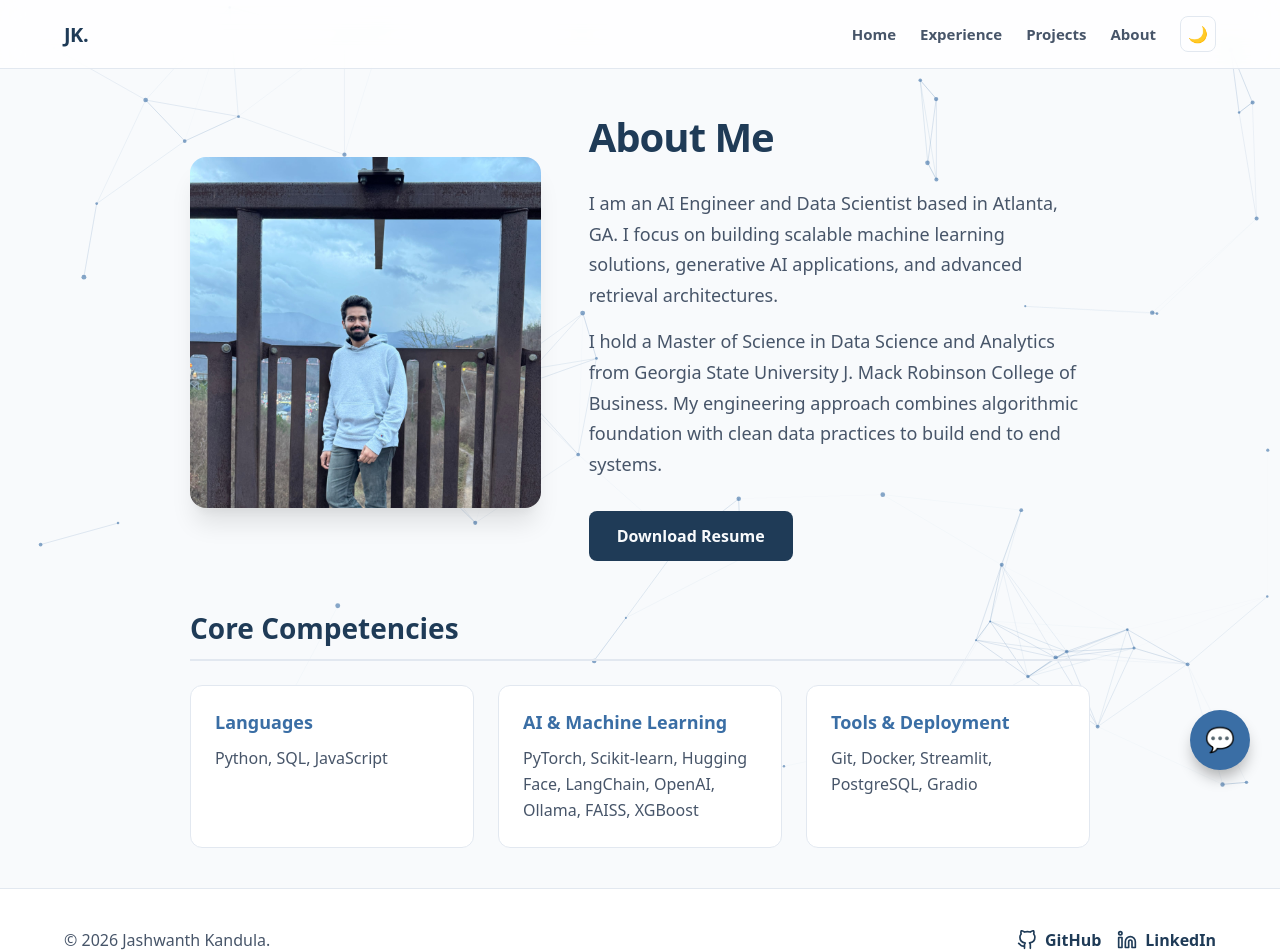
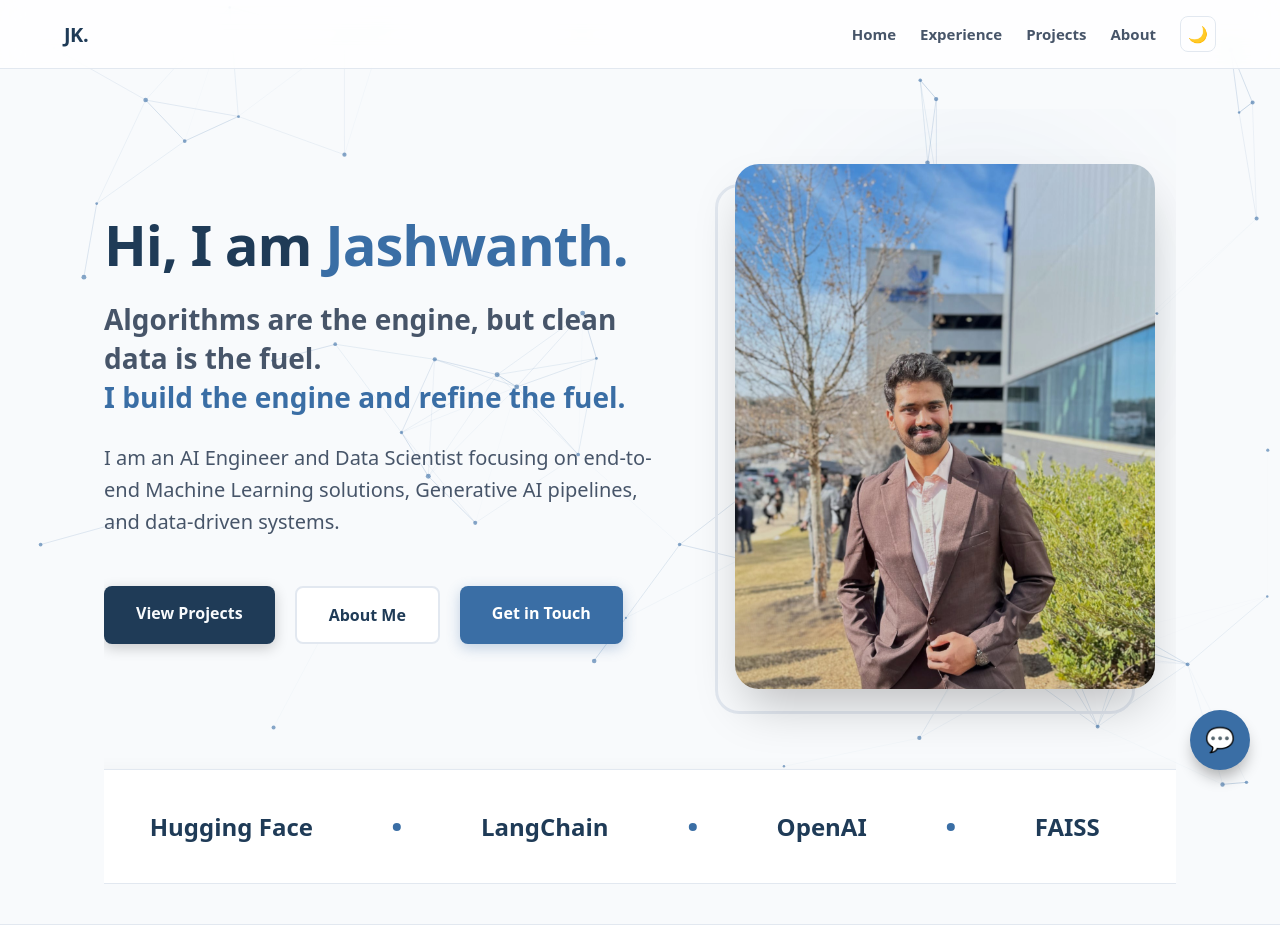
Before and after one commit to JashwanthK7/my-portfolio, a Next.js app: page /about in a window 1280 px wide. Shown: the top 952 px of the page. Built offline with nearby package versions, Linux system fonts and the light colour scheme.

Commit message:
Updated Home page

```diff
--- a/src/app/about/page.js
+++ b/src/app/about/page.js
@@ -1,69 +1,264 @@
 "use client";
+import { useEffect, useState } from "react";
+import Link from "next/link";
 
-export default function About() {
+export default function Home() {
+    const [isVisible, setIsVisible] = useState(false);
+    const [typedName, setTypedName] = useState("");
+    const [isTypingDone, setIsTypingDone] = useState(false);
+    const fullName = "Jashwanth.";
+
+    useEffect(() => {
+        setIsVisible(true);
+
+        let i = 0;
+        const typingInterval = setInterval(() => {
+            if (i <= fullName.length) {
+                setTypedName(fullName.slice(0, i));
+                i++;
+            } else {
+                clearInterval(typingInterval);
+                setIsTypingDone(true); // hide cursor after typing is done
+            }
+        }, 120);
+
+        return () => clearInterval(typingInterval);
+    }, []);
+
+    const techStack = [
+        "Python", "PyTorch", "Hugging Face", "LangChain", "OpenAI",
+        "FAISS", "Scikit-learn", "SQL", "Streamlit", "Ollama", "NLP"
+    ];
+
+    // Duplicate array to create a seamless infinite loop
+    const scrollItems = [...techStack, ...techStack, ...techStack];
+
     return (
-        <section style={{ maxWidth: "900px", margin: "0 auto", display: "flex", flexDirection: "column", gap: "48px" }}>
-            <div style={{ display: "flex", flexWrap: "wrap", gap: "48px", alignItems: "center" }}>
-                <div style={{ flex: "1 1 300px" }}>
-                    <img
-                        src="/images/profile.jpeg"
-                        alt="Jashwanth Kandula"
-                        style={{ width: "100%", borderRadius: "16px", boxShadow: "0 20px 25px -5px rgba(0, 0, 0, 0.1), 0 10px 10px -5px rgba(0, 0, 0, 0.04)" }}
-                    />
-                </div>
+        <div style={{ overflowX: "hidden" }}>
+            <style>
+                {`
+                @keyframes blink {
+                    0%, 100% { opacity: 1; }
+                    50% { opacity: 0; }
+                }
+                .cursor {
+                    animation: blink 1s step-end infinite;
+                    color: var(--accent-blue);
+                    font-weight: 300;
+                }
+                @keyframes marquee {
+                    0% { transform: translateX(0); }
+                    100% { transform: translateX(-33.33%); }
+                }
+                .hide-scrollbar::-webkit-scrollbar {
+                    display: none;
+                }
+                .cta-btn-primary {
+                    padding: 16px 32px;
+                    background: var(--text-primary);
+                    color: var(--bg-color);
+                    borderRadius: 8px;
+                    font-weight: 600;
+                    text-decoration: none;
+                    box-shadow: 0 4px 14px 0 rgba(0,0,0,0.2);
+                    transition: all 0.2s ease;
+                    border-radius: 8px;
+                    display: inline-block;
+                }
+                .cta-btn-primary:hover {
+                    transform: translateY(-2px);
+                }
+                .cta-btn-secondary {
+                    padding: 16px 32px;
+                    background: var(--card-bg);
+                    color: var(--text-primary);
+                    border: 2px solid var(--border-color);
+                    border-radius: 8px;
+                    font-weight: 600;
+                    text-decoration: none;
+                    transition: all 0.2s ease;
+                    display: inline-block;
+                }
+                .cta-btn-secondary:hover {
+                    border-color: var(--text-primary);
+                    transform: translateY(-2px);
+                }
+                .cta-btn-accent {
+                    padding: 16px 32px;
+                    background: var(--accent-blue);
+                    color: #ffffff;
+                    border-radius: 8px;
+                    font-weight: 600;
+                    text-decoration: none;
+                    box-shadow: 0 4px 14px 0 rgba(58,110,165,0.3);
+                    transition: all 0.2s ease;
+                    display: inline-block;
+                }
+                .cta-btn-accent:hover {
+                    transform: translateY(-2px);
+                    box-shadow: 0 6px 20px 0 rgba(58,110,165,0.4);
+                }
+                `}
+            </style>
 
-                <div style={{ flex: "2 1 400px" }}>
-                    <h1 style={{ fontSize: "40px", fontWeight: "800", color: "var(--text-primary)", letterSpacing: "-1px", marginBottom: "24px" }}>
-                        About Me
+            <section style={{
+                minHeight: "75vh",
+                display: "flex",
+                alignItems: "center",
+                justifyContent: "space-between",
+                flexWrap: "wrap",
+                gap: "48px",
+                position: "relative",
+                paddingTop: "40px"
+            }}>
+
+                <div style={{
+                    position: "absolute",
+                    top: "-10%",
+                    right: "-5%",
+                    width: "500px",
+                    height: "500px",
+                    background: "radial-gradient(circle, rgba(58,110,165,0.08) 0%, rgba(255,255,255,0) 70%)",
+                    borderRadius: "50%",
+                    filter: "blur(40px)",
+                    zIndex: -1
+                }} />
+
+                {/* Left Column: Text */}
+                <div style={{ flex: "1 1 500px" }}>
+                    <h1 style={{
+                        fontSize: "56px",
+                        fontWeight: "800",
+                        color: "var(--text-primary)",
+                        letterSpacing: "-1px",
+                        lineHeight: "1.1",
+                        margin: 0
+                    }}>
+                        Hi, I am{" "}
+                        <span style={{ color: "var(--accent-blue)" }}>{typedName}</span>
+                        {!isTypingDone && <span className="cursor">|</span>}
                     </h1>
-                    <p style={{ fontSize: "18px", color: "var(--text-secondary)", lineHeight: "1.7", marginBottom: "16px" }}>
-                        I am an AI Engineer and Data Scientist based in Atlanta, GA. I focus on building scalable machine learning solutions, generative AI applications, and advanced retrieval architectures.
-                    </p>
-                    <p style={{ fontSize: "18px", color: "var(--text-secondary)", lineHeight: "1.7", marginBottom: "32px" }}>
-                        I hold a Master of Science in Data Science and Analytics from Georgia State University J. Mack Robinson College of Business. My engineering approach combines algorithmic foundation with clean data practices to build end to end systems.
+
+                    <div style={{
+                        opacity: isVisible ? 1 : 0,
+                        transform: isVisible ? "translateY(0)" : "translateY(30px)",
+                        transition: "all 0.8s cubic-bezier(0.4, 0, 0.2, 1) 0.6s"
+                    }}>
+                        <h2 style={{
+                            marginTop: "24px",
+                            fontSize: "28px",
+                            fontWeight: "600",
+                            color: "var(--text-secondary)",
+                            maxWidth: "800px",
+                            lineHeight: "1.4"
+                        }}>
+                            Algorithms are the engine, but clean data is the fuel.<br />
+                            <span style={{ color: "var(--accent-blue)" }}>I build the engine and refine the fuel.</span>
+                        </h2>
+
+                        <p style={{
+                            marginTop: "24px",
+                            fontSize: "20px",
+                            color: "var(--text-secondary)",
+                            maxWidth: "600px",
+                            lineHeight: "1.6"
+                        }}>
+                            I am an AI Engineer and Data Scientist focusing on end-to-end Machine Learning solutions, Generative AI pipelines, and data-driven systems.
                         </p>
 
-                    <a
-                        href="/resume.pdf"
-                        download="Jashwanth_Kandula_Resume.pdf"
-                        style={{
-                            display: "inline-block", background: "var(--text-primary)", color: "var(--bg-color)",
-                            padding: "14px 28px", borderRadius: "8px", fontWeight: "600",
-                            textDecoration: "none", transition: "transform 0.2s ease, box-shadow 0.2s ease"
-                        }}
-                        onMouseOver={(e) => {
-                            e.currentTarget.style.transform = "translateY(-2px)";
-                            e.currentTarget.style.boxShadow = "0 10px 15px -3px rgba(0, 0, 0, 0.3)";
-                        }}
-                        onMouseOut={(e) => {
-                            e.currentTarget.style.transform = "translateY(0)";
-                            e.currentTarget.style.boxShadow = "none";
-                        }}
-                    >
-                        Download Resume
-                    </a>
+                        <div style={{ marginTop: "48px", display: "flex", gap: "20px", flexWrap: "wrap" }}>
+                            <Link href="/projects" className="cta-btn-primary">
+                                View Projects
+                            </Link>
+                            <Link href="/about" className="cta-btn-secondary">
+                                About Me
+                            </Link>
+                            <Link href="/contact" className="cta-btn-accent">
+                                Get in Touch
+                            </Link>
+                        </div>
                     </div>
                 </div>
 
-            <div>
-                <h2 style={{ fontSize: "28px", fontWeight: "700", color: "var(--text-primary)", marginBottom: "24px", borderBottom: "2px solid var(--border-color)", paddingBottom: "12px" }}>
-                    Core Competencies
-                </h2>
-                <div style={{ display: "grid", gridTemplateColumns: "repeat(auto-fill, minmax(250px, 1fr))", gap: "24px" }}>
-                    <div style={{ background: "var(--card-bg)", padding: "24px", borderRadius: "12px", border: "1px solid var(--border-color)" }}>
-                        <h3 style={{ color: "var(--accent-blue)", fontWeight: "700", marginBottom: "12px", fontSize: "18px" }}>Languages</h3>
-                        <p style={{ color: "var(--text-secondary)", fontWeight: "500", lineHeight: "1.6" }}>Python, SQL, JavaScript</p>
+                {/* Right Column: Image */}
+                <div style={{
+                    flex: "1 1 400px",
+                    display: "flex",
+                    justifyContent: "center",
+                    opacity: isVisible ? 1 : 0,
+                    transform: isVisible ? "translateY(0)" : "translateY(30px)",
+                    transition: "all 0.8s cubic-bezier(0.4, 0, 0.2, 1) 0.8s"
+                }}>
+                    <div style={{ position: "relative" }}>
+                        <div style={{
+                            position: "absolute",
+                            top: "20px",
+                            left: "-20px",
+                            width: "100%",
+                            height: "100%",
+                            border: "3px solid var(--border-color)",
+                            borderRadius: "24px",
+                            zIndex: -1
+                        }} />
+                        <img
+                            src="/images/hero-image.jpeg"
+                            alt="Jashwanth Kandula"
+                            style={{
+                                width: "100%",
+                                maxWidth: "420px",
+                                borderRadius: "24px",
+                                boxShadow: "0 25px 50px -12px rgba(0, 0, 0, 0.25)",
+                                objectFit: "cover",
+                                aspectRatio: "4/5"
+                            }}
+                        />
                     </div>
-                    <div style={{ background: "var(--card-bg)", padding: "24px", borderRadius: "12px", border: "1px solid var(--border-color)" }}>
-                        <h3 style={{ color: "var(--accent-blue)", fontWeight: "700", marginBottom: "12px", fontSize: "18px" }}>AI & Machine Learning</h3>
-                        <p style={{ color: "var(--text-secondary)", fontWeight: "500", lineHeight: "1.6" }}>PyTorch, Scikit-learn, Hugging Face, LangChain, OpenAI, Ollama, FAISS, XGBoost</p>
                 </div>
-                    <div style={{ background: "var(--card-bg)", padding: "24px", borderRadius: "12px", border: "1px solid var(--border-color)" }}>
-                        <h3 style={{ color: "var(--accent-blue)", fontWeight: "700", marginBottom: "12px", fontSize: "18px" }}>Tools & Deployment</h3>
-                        <p style={{ color: "var(--text-secondary)", fontWeight: "500", lineHeight: "1.6" }}>Git, Docker, Streamlit, PostgreSQL, Gradio</p>
+            </section>
+
+            {/* Marquee Section */}
+            <div style={{
+                marginTop: "60px",
+                padding: "40px 0",
+                borderTop: "1px solid var(--border-color)",
+                borderBottom: "1px solid var(--border-color)",
+                background: "var(--card-bg)",
+                width: "100vw",
+                position: "relative",
+                left: "50%",
+                right: "50%",
+                marginLeft: "-50vw",
+                marginRight: "-50vw",
+                boxShadow: "0 4px 20px rgba(0, 0, 0, 0.05)"
+            }}>
+                <div style={{
+                    display: "flex",
+                    whiteSpace: "nowrap",
+                    animation: "marquee 40s linear infinite",
+                    width: "fit-content"
+                }}>
+                    {scrollItems.map((tech, index) => (
+                        <div key={index} style={{
+                            display: "inline-flex",
+                            alignItems: "center",
+                            margin: "0 40px",
+                            fontSize: "24px",
+                            fontWeight: "700",
+                            color: "var(--text-primary)"
+                        }}>
+                            {tech}
+                            <span style={{
+                                display: "inline-block",
+                                width: "8px",
+                                height: "8px",
+                                background: "var(--accent-blue)",
+                                borderRadius: "50%",
+                                marginLeft: "80px"
+                            }} />
+                        </div>
+                    ))}
                 </div>
             </div>
         </div>
-        </section>
     );
 }
```
Lines whose indentation alone changed are shown as unchanged.
